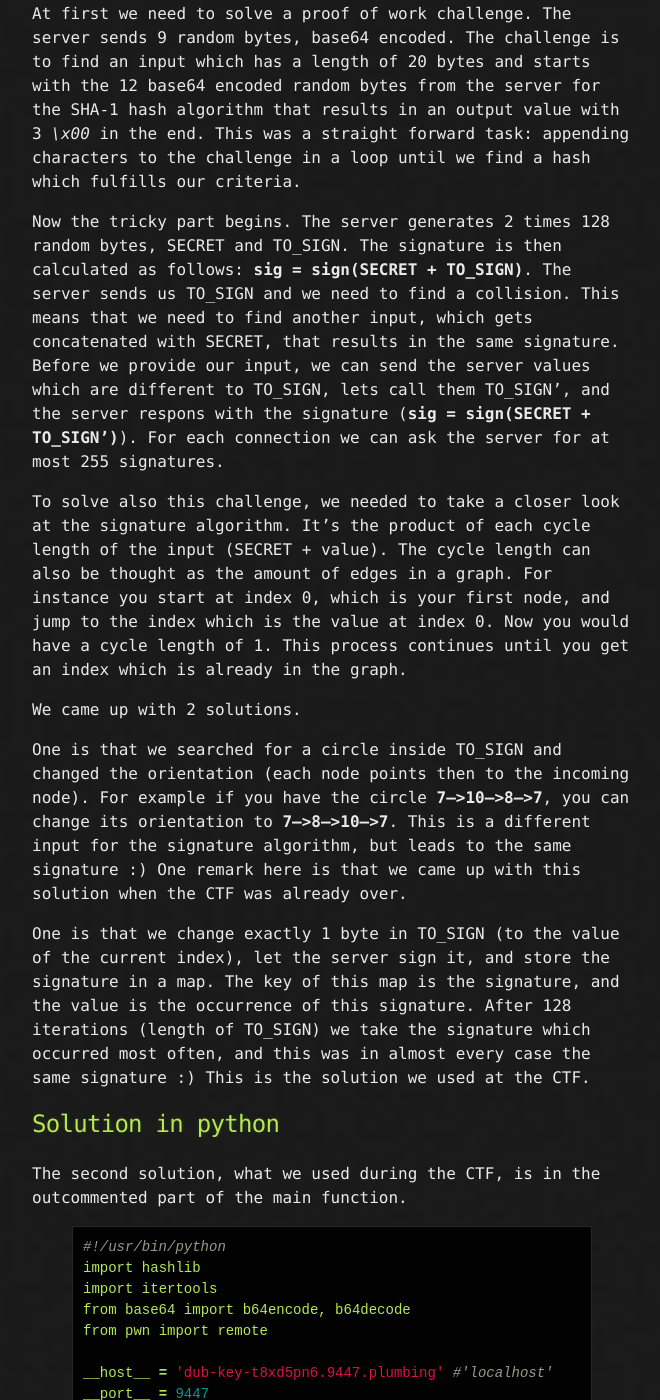
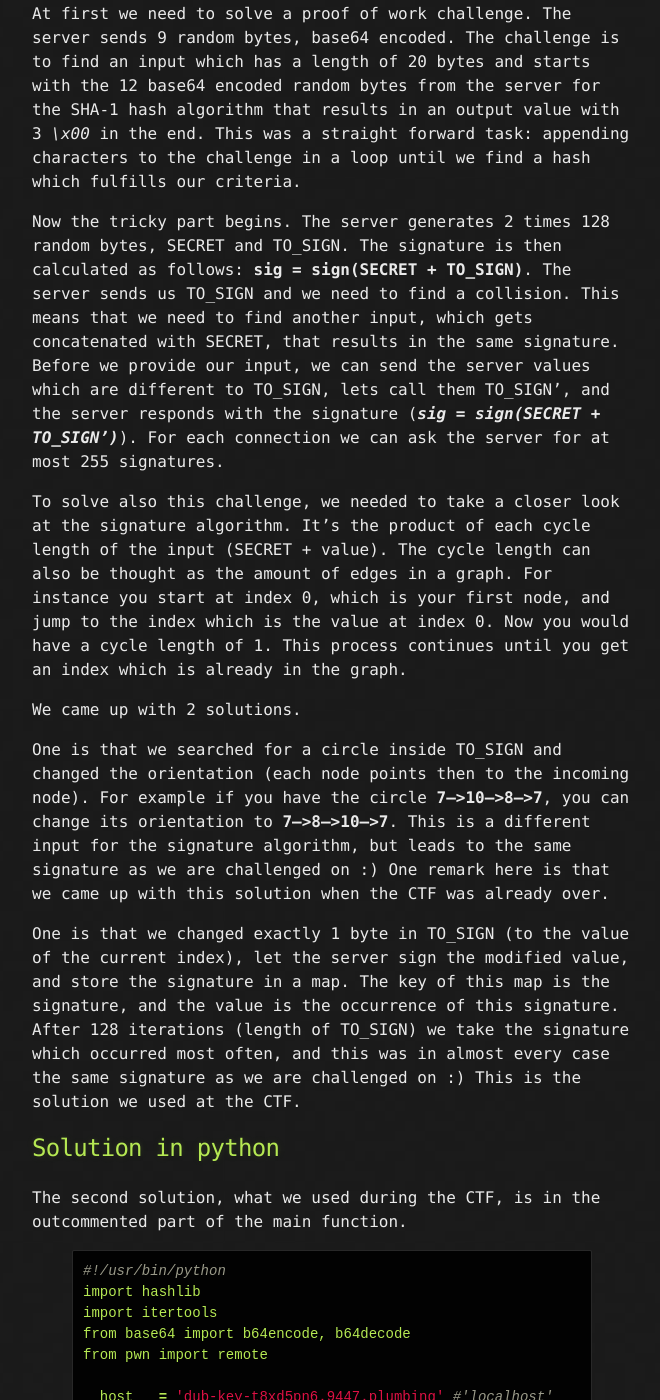
Before and after one commit to mtps3/Mtps3.github.io, a Jekyll site: the page built from _posts/2015-12-07-9447ctf-dubkey.md, in a window 1280 px wide and 1400 px high, scrolled down 886 px. Shown: the whole window, without its empty margins (308-968 px from the left). Built offline with Jekyll 4.4.1, drawn with Linux system fonts in a browser that asks for light colours.

Commit message:
[write-up] dub-key: fixed typo + minor adaptions

```diff
--- a/_posts/2015-12-07-9447ctf-dubkey.md
+++ b/_posts/2015-12-07-9447ctf-dubkey.md
@@ -41,7 +41,7 @@ The server generates 2 times 128 random bytes, SECRET and TO_SIGN.
 The signature is then calculated as follows: **sig = sign(SECRET + TO_SIGN)**.
 The server sends us TO_SIGN and we need to find a collision.
 This means that we need to find another input, which gets concatenated with SECRET, that results in the same signature.
-Before we provide our input, we can send the server values which are different to TO_SIGN, lets call them TO_SIGN', and the server respons with the signature (**sig = sign(SECRET + TO_SIGN')**).
+Before we provide our input, we can send the server values which are different to TO_SIGN, lets call them TO_SIGN', and the server responds with the signature (***sig = sign(SECRET + TO_SIGN')***).
 For each connection we can ask the server for at most 255 signatures.
 
 To solve also this challenge, we needed to take a closer look at the signature algorithm.
@@ -55,12 +55,12 @@ We came up with 2 solutions.
 
 One is that we searched for a circle inside TO_SIGN and changed the orientation (each node points then to the incoming node).
 For example if you have the circle **7-->10-->8-->7**, you can change its orientation to **7-->8-->10-->7**.
-This is a different input for the signature algorithm, but leads to the same signature :)
+This is a different input for the signature algorithm, but leads to the same signature as we are challenged on :)
 One remark here is that we came up with this solution when the CTF was already over.
 
-One is that we change exactly 1 byte in TO_SIGN (to the value of the current index), let the server sign it, and store the signature in a map.
+One is that we changed exactly 1 byte in TO_SIGN (to the value of the current index), let the server sign the modified value, and store the signature in a map.
 The key of this map is the signature, and the value is the occurrence of this signature.
-After 128 iterations (length of TO_SIGN) we take the signature which occurred most often, and this was in almost every case the same signature :)
+After 128 iterations (length of TO_SIGN) we take the signature which occurred most often, and this was in almost every case the same signature as we are challenged on :)
 This is the solution we used at the CTF.
 
 ## Solution in python
```
